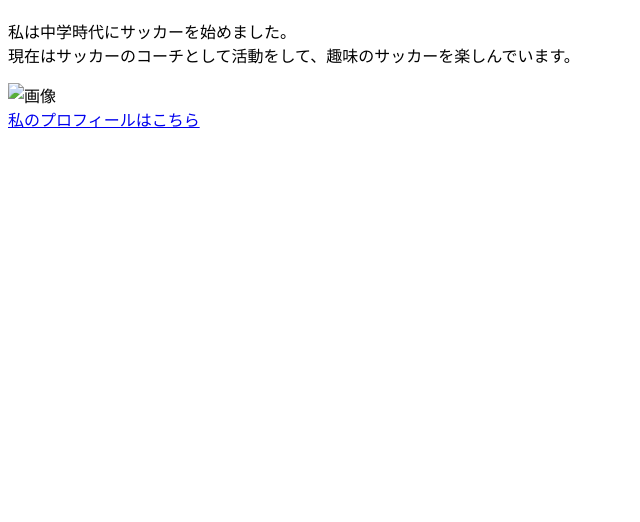
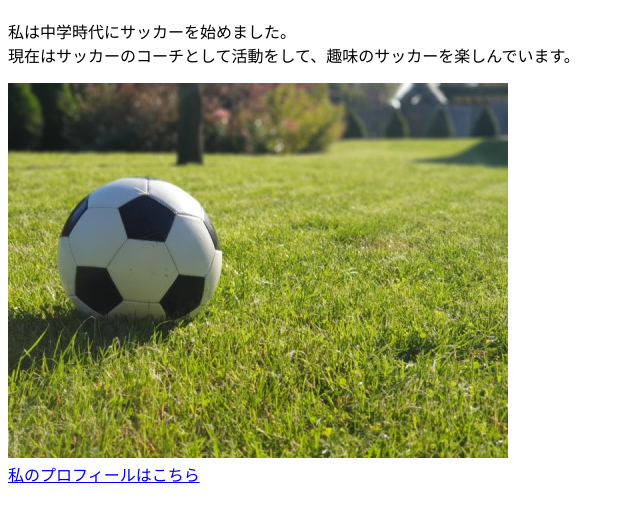
Before and after one commit to pecherose/html-css-advanced-kadai, a plain HTML site: page html/kadai_005.html in a window 1280 px wide. Shown: the part 70-592 px from the top of the page, without its empty margins (0-640 px from the left). Drawn offline with Linux system fonts and the light colour scheme.

Commit message:
Update kadai_005.html

```diff
--- a/html/kadai_005.html
+++ b/html/kadai_005.html
@@ -13,7 +13,7 @@
      <p>私は中学時代にサッカーを始めました。<br>
         現在はサッカーのコーチとして活動をして、趣味のサッカーを楽しんでいます。
     </p>
-  <img src="../image/sample.jpg" alt="画像"><br>
+  <img src="../images/sample.jpg" alt="画像"><br>
   <a href="https://x.com/samuraijuku">私のプロフィールはこちら</a>
   </main>
 </body>
```
